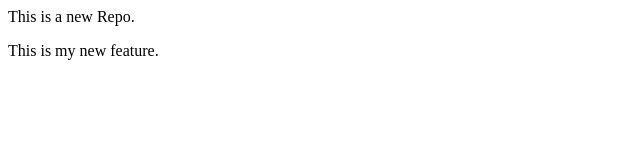
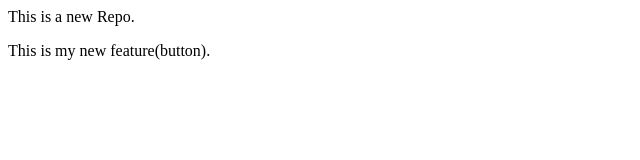
Before and after one commit to paramsinghania782-coder/Local-Repo, a plain HTML site: page index.html in a window 1280 px wide. Shown: the full height of the page, 0-640 px from the left. Drawn offline with Linux system fonts and the light colour scheme.

```diff
--- a/index.html
+++ b/index.html
@@ -2,5 +2,5 @@
     This is a new Repo.
 </p>
 <p>
-    This is my new feature.
+    This is my new feature(button).
 </p>
```
